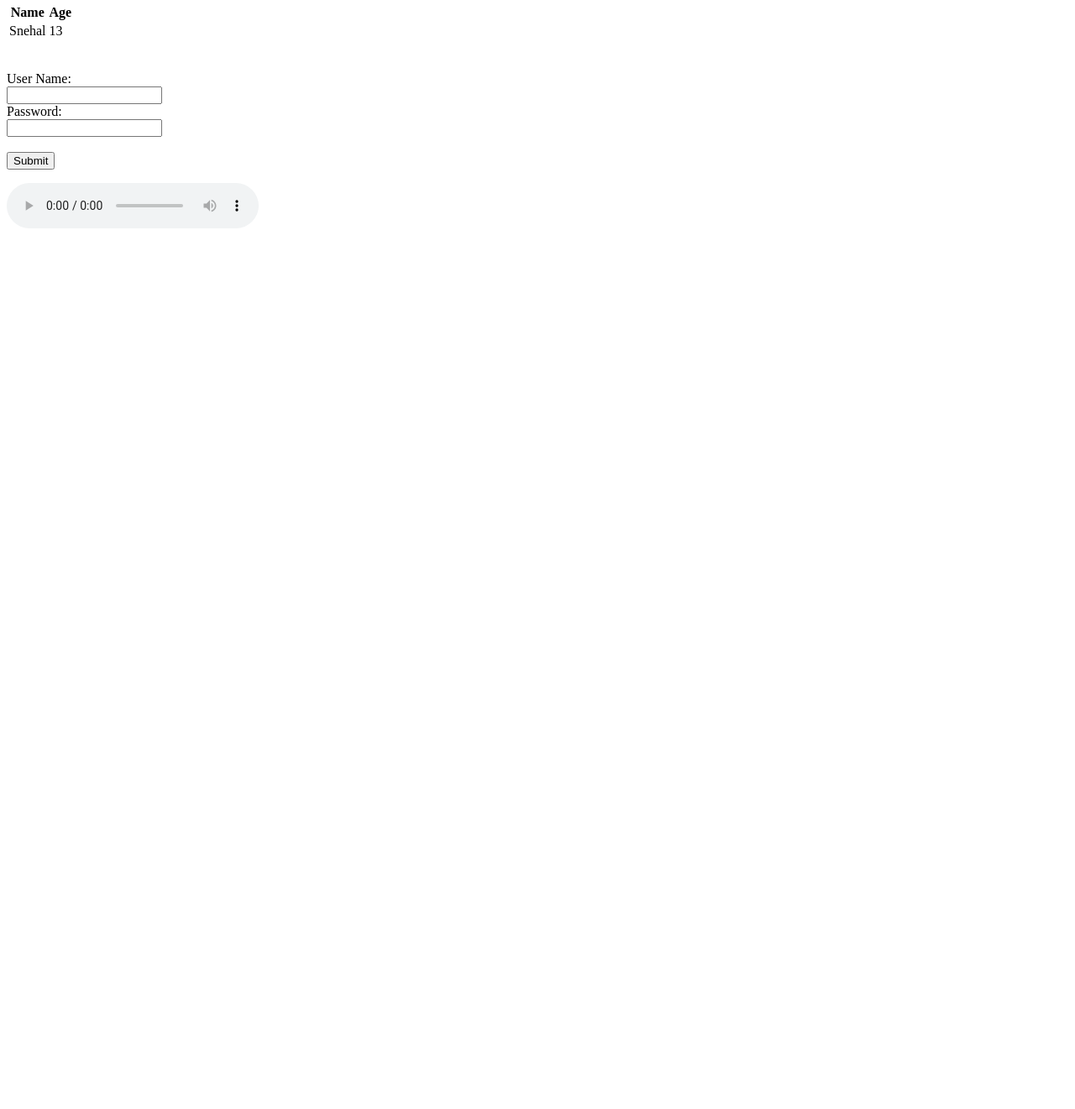
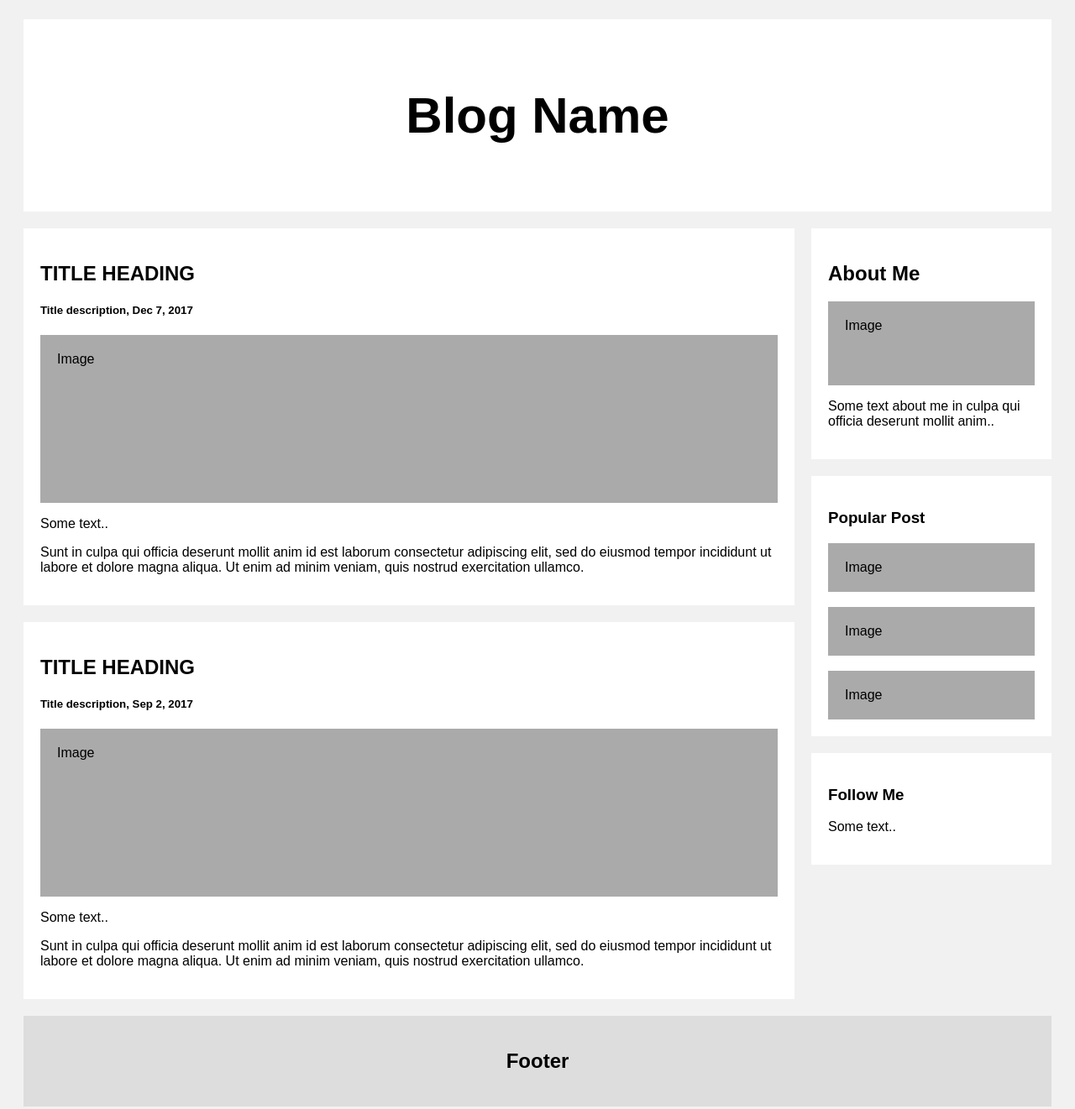
Before and after one commit to snehalmore1/myblog, a plain HTML site: page index.html in a window 1280 px wide. Shown: the part 5-1326 px from the top of the page at 84% size. Before the commit the page ends 800 px from the top, so only its background shows below. Drawn offline with Linux system fonts and the light colour scheme.

Commit message:
Update index.html

```diff
--- a/index.html
+++ b/index.html
@@ -1,29 +1,124 @@
+<!DOCTYPE html>
 <html>
+<head>
+<meta name="viewport" content="width=device-width, initial-scale=1">
+<style>
+* {
+  box-sizing: border-box;
+}
 
-<header>
-<title>Vodafone Title</title>
-</header>
+/* Add a gray background color with some padding */
+body {
+  font-family: Arial;
+  padding: 20px;
+  background: #f1f1f1;
+}
 
+/* Header/Blog Title */
+.header {
+  padding: 30px;
+  font-size: 40px;
+  text-align: center;
+  background: white;
+}
+
+/* Create two unequal columns that floats next to each other */
+/* Left column */
+.leftcolumn {
+  float: left;
+  width: 75%;
+}
+
+/* Right column */
+.rightcolumn {
+  float: left;
+  width: 25%;
+  padding-left: 20px;
+}
+
+/* Fake image */
+.fakeimg {
+  background-color: #aaa;
+  width: 100%;
+  padding: 20px;
+}
+
+/* Add a card effect for articles */
+.card {
+   background-color: white;
+   padding: 20px;
+   margin-top: 20px;
+}
+
+/* Clear floats after the columns */
+.row:after {
+  content: "";
+  display: table;
+  clear: both;
+}
+
+/* Footer */
+.footer {
+  padding: 20px;
+  text-align: center;
+  background: #ddd;
+  margin-top: 20px;
+}
+
+/* Responsive layout - when the screen is less than 800px wide, make the two columns stack on top of each other instead of next to each other */
+@media screen and (max-width: 800px) {
+  .leftcolumn, .rightcolumn {
+    width: 100%;
+    padding: 0;
+  }
+}
+</style>
+</head>
 <body>
-<table>
-<th>Name</th>
-<th>Age</th>
-<tr>
-<td>Snehal</td>
-<td>13</td>
-</tr>
-</table>
-<br><br>
-<form>
-<label>User Name:</label><br>
-<input type="text"><br>
-<label>Password:</label><br>
-<input type="password"><br><br>
-<input type="submit" value="Submit"><br>
-</form>
-<audio controls>
-<source src="test.mp3" type="audio/mpeg">
-</audio>
+
+<div class="header">
+  <h2>Blog Name</h2>
+</div>
+
+<div class="row">
+  <div class="leftcolumn">
+    <div class="card">
+      <h2>TITLE HEADING</h2>
+      <h5>Title description, Dec 7, 2017</h5>
+      <div class="fakeimg" style="height:200px;">Image</div>
+      <p>Some text..</p>
+      <p>Sunt in culpa qui officia deserunt mollit anim id est laborum consectetur adipiscing elit, sed do eiusmod tempor incididunt ut labore et dolore magna aliqua. Ut enim ad minim veniam, quis nostrud exercitation ullamco.</p>
+    </div>
+    <div class="card">
+      <h2>TITLE HEADING</h2>
+      <h5>Title description, Sep 2, 2017</h5>
+      <div class="fakeimg" style="height:200px;">Image</div>
+      <p>Some text..</p>
+      <p>Sunt in culpa qui officia deserunt mollit anim id est laborum consectetur adipiscing elit, sed do eiusmod tempor incididunt ut labore et dolore magna aliqua. Ut enim ad minim veniam, quis nostrud exercitation ullamco.</p>
+    </div>
+  </div>
+  <div class="rightcolumn">
+    <div class="card">
+      <h2>About Me</h2>
+      <div class="fakeimg" style="height:100px;">Image</div>
+      <p>Some text about me in culpa qui officia deserunt mollit anim..</p>
+    </div>
+    <div class="card">
+      <h3>Popular Post</h3>
+      <div class="fakeimg">Image</div><br>
+      <div class="fakeimg">Image</div><br>
+      <div class="fakeimg">Image</div>
+    </div>
+    <div class="card">
+      <h3>Follow Me</h3>
+      <p>Some text..</p>
+    </div>
+  </div>
+</div>
+
+<div class="footer">
+  <h2>Footer</h2>
+</div>
+
 </body>
-
 </html>
```
